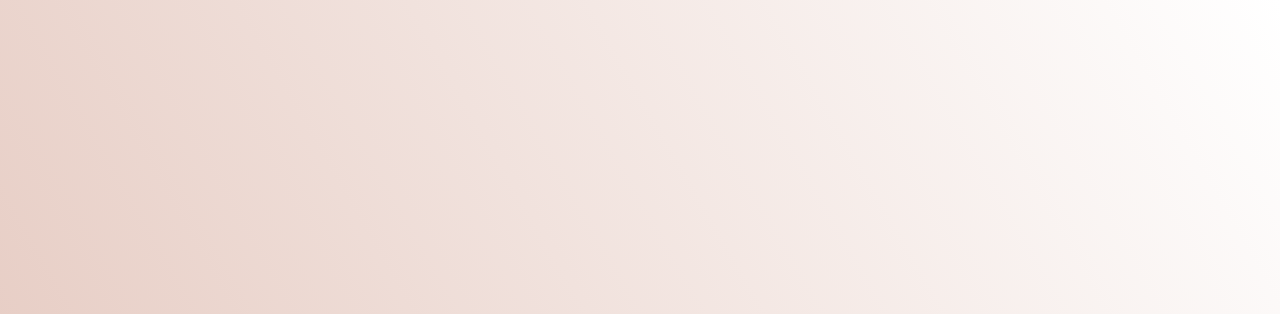
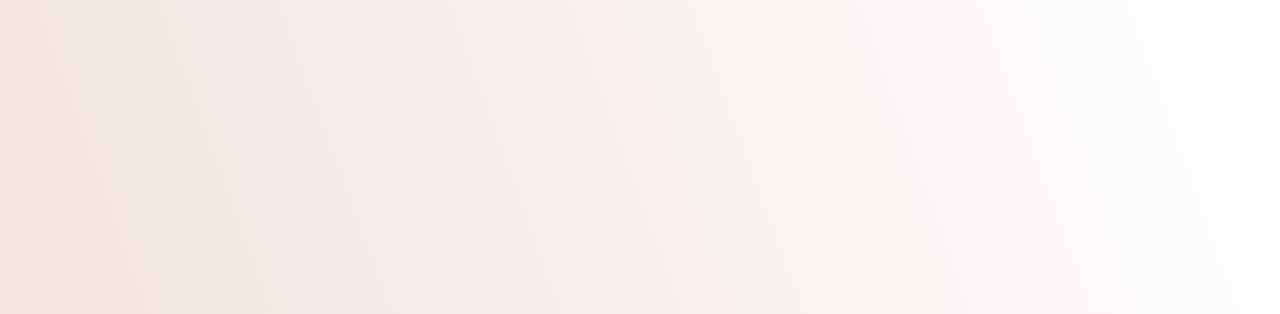
Before and after one commit to 07yazza/sustainable_bicycles, a plain HTML site: page index.html in a window 1280 px wide. Shown: the top 314 px of the page. Drawn offline with Linux system fonts and the light colour scheme.

Commit message:
Update index.html

```diff
--- a/index.html
+++ b/index.html
@@ -1,6 +1,6 @@
 <!DOCTYPE html>
 <html>
-<body style="height: 100vh; width: 100vw; margin: 0; text-align: center; background-image: linear-gradient(60deg, #E3C5BB, #FFFFFF)">
+<body style="height: 100vh; width: 100vw; margin: 0; text-align: center; background-image: linear-gradient(70deg, #F0E0DB, #FFFFFF)">
     <img src="logo1.png" style="width: 200px; margin-top: 40vh">
     <p style="margin-top:35vh; font-family: Verdana; size: 24px; text-align: center"><b><i>Riding in soon... Summer '25</i></b></p>
 </body>
```
